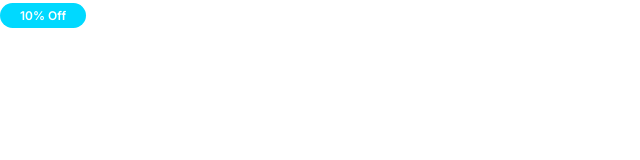
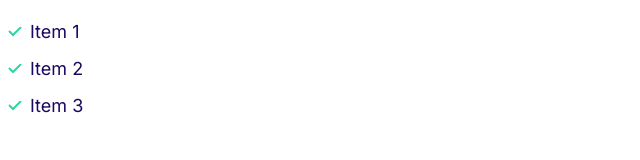
Before and after one commit to Franck-Gildas/moshified, a plain HTML site: page index.html in a window 1280 px wide. Shown: the whole page, without its empty margins (0-640 px from the left). Drawn offline with Linux system fonts and the light colour scheme.

Commit message:
Included lists with ticks

```diff
--- a/css/style.css
+++ b/css/style.css
@@ -115,3 +115,31 @@ a {
     font-size: 1.2rem;
   }
 }
+
+/* Lists */
+.list {
+  list-style: none;
+  padding-left: 0;
+  color: var(--color-headings);
+}
+
+.list--inline .list__item {
+  display: inline-block;
+  margin-right: 2rem;
+}
+
+.list--tick {
+  list-style-image: url(../images/tick.svg);
+  padding-left: 3rem;
+}
+
+.list--tick .list__item {
+  padding-left: 0.5rem;
+  margin-bottom: 1rem;
+}
+
+@media screen and (min-width: 1024px) {
+  .list--tick .list__item {
+    padding-left: 0;
+  }
+}
--- a/index.html
+++ b/index.html
@@ -22,6 +22,11 @@
       eos mollitia velit, quisquam ipsum fugit accusamus saepe at.
     </p> -->
     <!-- <a href="#" class="link-arrow">Learn More</a> -->
-    <span class="badge badge--secondary badge--small">10% Off</span>
+    <!-- <span class="badge badge--secondary badge--small">10% Off</span> -->
+    <ul class="list list--tick">
+      <li class="list__item">Item 1</li>
+      <li class="list__item">Item 2</li>
+      <li class="list__item">Item 3</li>
+    </ul>
   </body>
 </html>
```
Also changed, not shown: images/tick.svg (added).
